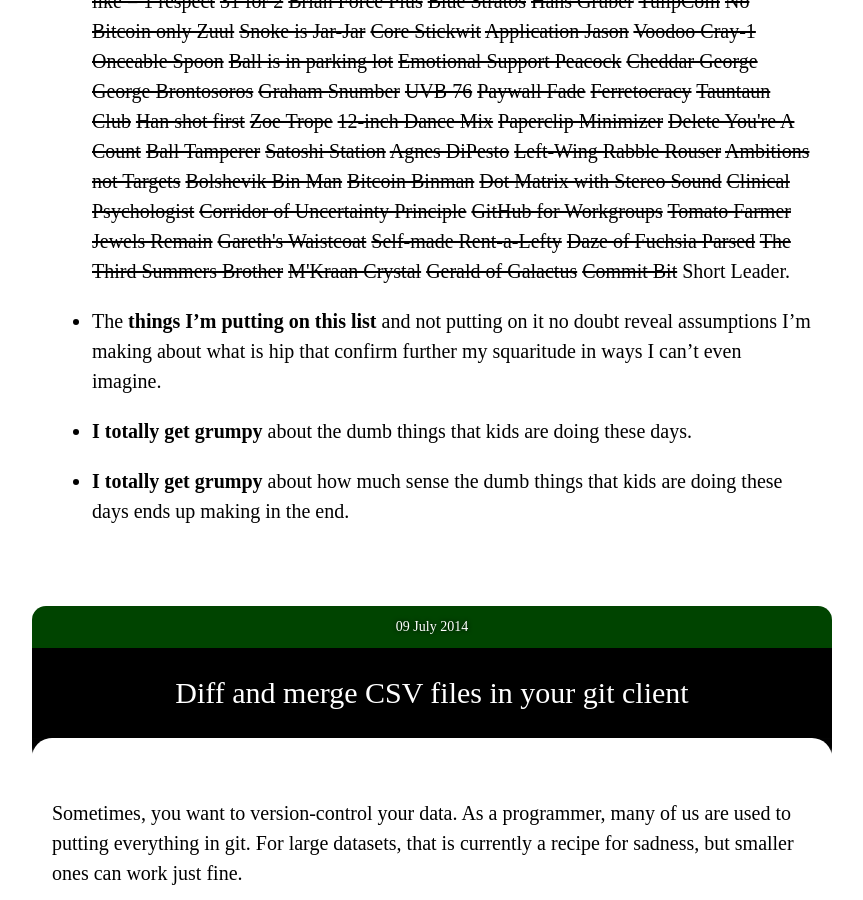
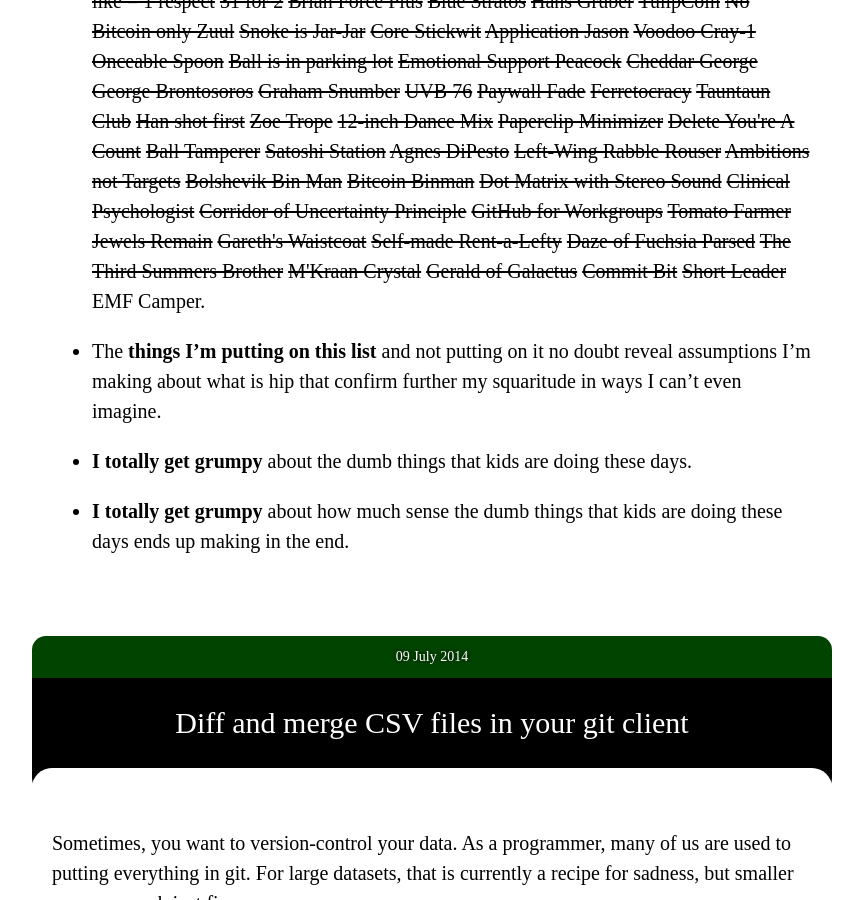
Before and after one commit to paulfitz/paulfitz.github.io, a Jekyll site: the page built from index.html, in a window 1280 px wide and 900 px high, scrolled down 20706 px. Shown: the whole window, without its empty margins (208-1071 px from the left). Built offline with Jekyll 4.4.1, drawn with Linux system fonts in a browser that asks for light colours; nearby versions of some CDN libraries.

Commit message:
more pike

```diff
--- a/_data/pikes.json
+++ b/_data/pikes.json
@@ -162,5 +162,6 @@
   "M&#39;Kraan Crystal",
   "Gerald of Galactus",
   "Commit Bit",
-  "Short Leader"
+  "Short Leader",
+  "EMF Camper"
 ]
```
